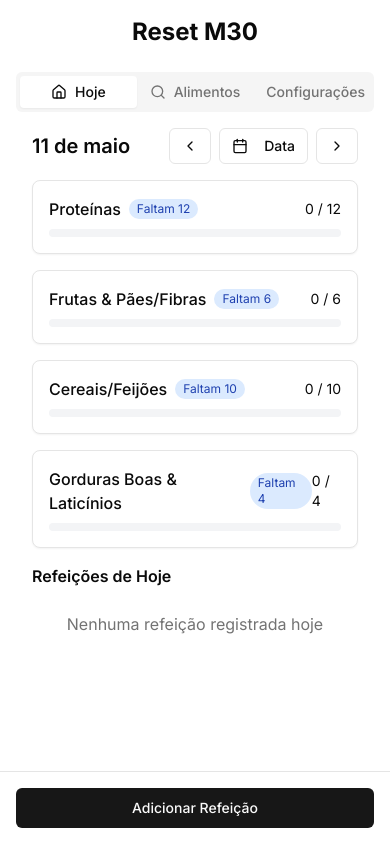
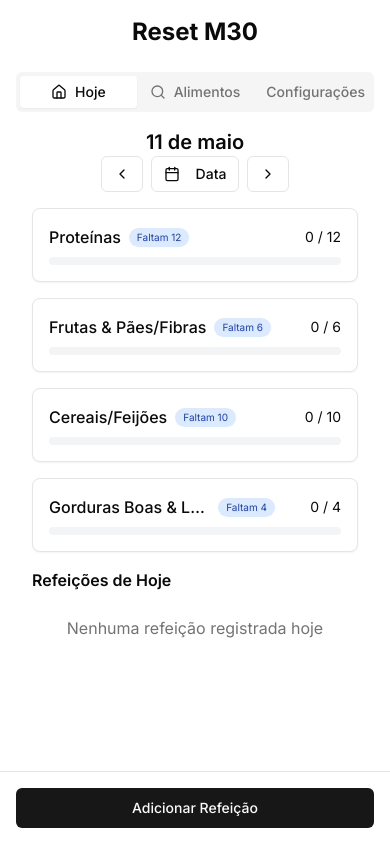
Before and after one commit to jpc0rrea/reset-m30, a Next.js app: page / in a window 390 px wide. Built offline with nearby package versions, Linux system fonts and the light colour scheme.

Commit message:
improve stylec

```diff
--- a/app/page.tsx
+++ b/app/page.tsx
@@ -287,9 +287,8 @@ export default function HomePage() {
             <div className="p-4 overflow-y-auto h-[calc(100vh-11rem)]">
               {/* Dashboard Tab */}
               <TabsContent value="dashboard" className="space-y-4 mt-0">
-                <div className="flex justify-between items-center mb-4">
+                <div className="flex flex-col sm:flex-row justify-between items-center mb-4">
                   <div className="flex items-center gap-2">
-
                     <h2 className="text-xl font-semibold">{format(selectedDate, "dd 'de' MMMM", { locale: ptBR })}</h2>
                   </div>
                   <div className="flex items-center gap-2">
@@ -352,10 +351,10 @@ export default function HomePage() {
                       <Card key={group.name}>
                         <CardContent className="p-4">
                           <div className="flex justify-between items-center mb-2">
-                            <div className="flex items-center gap-2">
-                            <h3 className="font-medium">{group.name}</h3>
+                            <div className="flex  items-center gap-2 w-[90%]">
+                              <h3 className="font-medium max-w-[calc(100%-100px)] sm:max-w-[250px] truncate" title={group.name}>{group.name}</h3>
                               {goal !== "" && (
-                                <span className={`text-xs px-2 py-0.5 rounded-full ${
+                                <span className={`text-[10px] px-2 py-0.5 rounded-full ${
                                   isOverGoal
                                   ? "bg-amber-100 text-amber-800"
                                   : remaining > 0
@@ -366,12 +365,12 @@ export default function HomePage() {
                                     ? `+${(consumed - Number(goal)).toFixed(1).replace(/\.0$/, "")} extras`
                                     : remaining > 0
                                     ? `Faltam ${remaining.toFixed(1).replace(/\.0$/, "")}`
-                                    : "Meta atingida ✅"
+                                    : "Meta batida ✅"
                                   }
                                 </span>
                               )}
-                              </div>
-                              <span className="text-sm">
+                            </div>
+                              <span className="text-sm min-w-max">
                                 {consumed.toFixed(1).replace(/\.0$/, "")} / {goal === "" ? "-" : goal.toFixed(1).replace(/\.0$/, "")}
                               </span>
                           </div>
```
